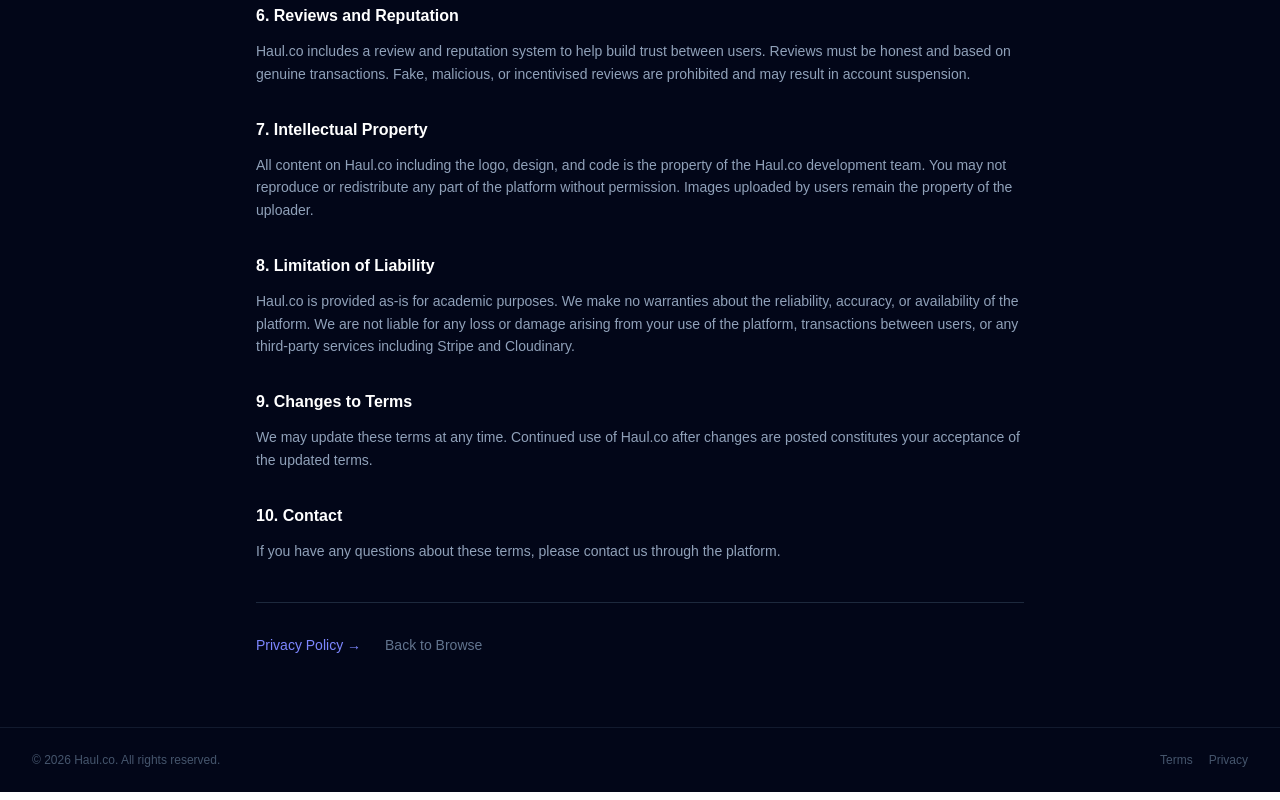
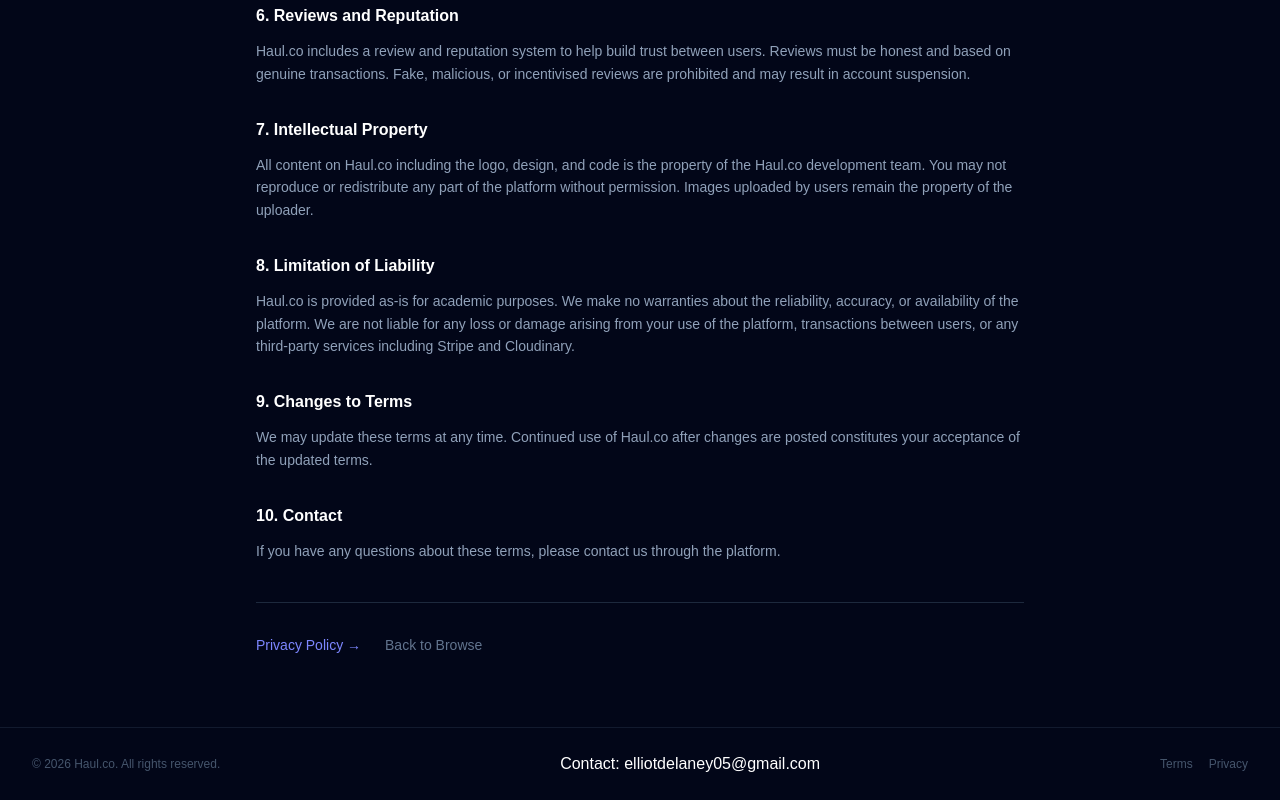
Before and after one commit to banjomaryam17/eventhub, a Next.js app: page /terms in a window 1280 px wide. Shown: the part 1227-2027 px from the top of the page. Built offline with nearby package versions, Linux system fonts and the light colour scheme; no server answers.

Commit message:
added contact info to footer

```diff
--- a/components/PageLayout.tsx
+++ b/components/PageLayout.tsx
@@ -54,7 +54,7 @@
 
       <footer className="border-t border-slate-800/60 py-6 mt-auto">
         <div className="mx-auto max-w-7xl px-4 sm:px-6 lg:px-8 flex items-center justify-between flex-wrap gap-4">
-          <p className="text-xs text-slate-600">© 2026 Haul.co. All rights reserved.</p>
+          <p className="text-xs text-slate-600">© 2026 Haul.co. All rights reserved.</p><p>Contact: elliotdelaney05@gmail.com</p>
           <div className="flex items-center gap-4">
             <a href="/terms" className="text-xs text-slate-600 hover:text-slate-400 transition-colors">Terms</a>
             <a href="/privacy" className="text-xs text-slate-600 hover:text-slate-400 transition-colors">Privacy</a>
```
